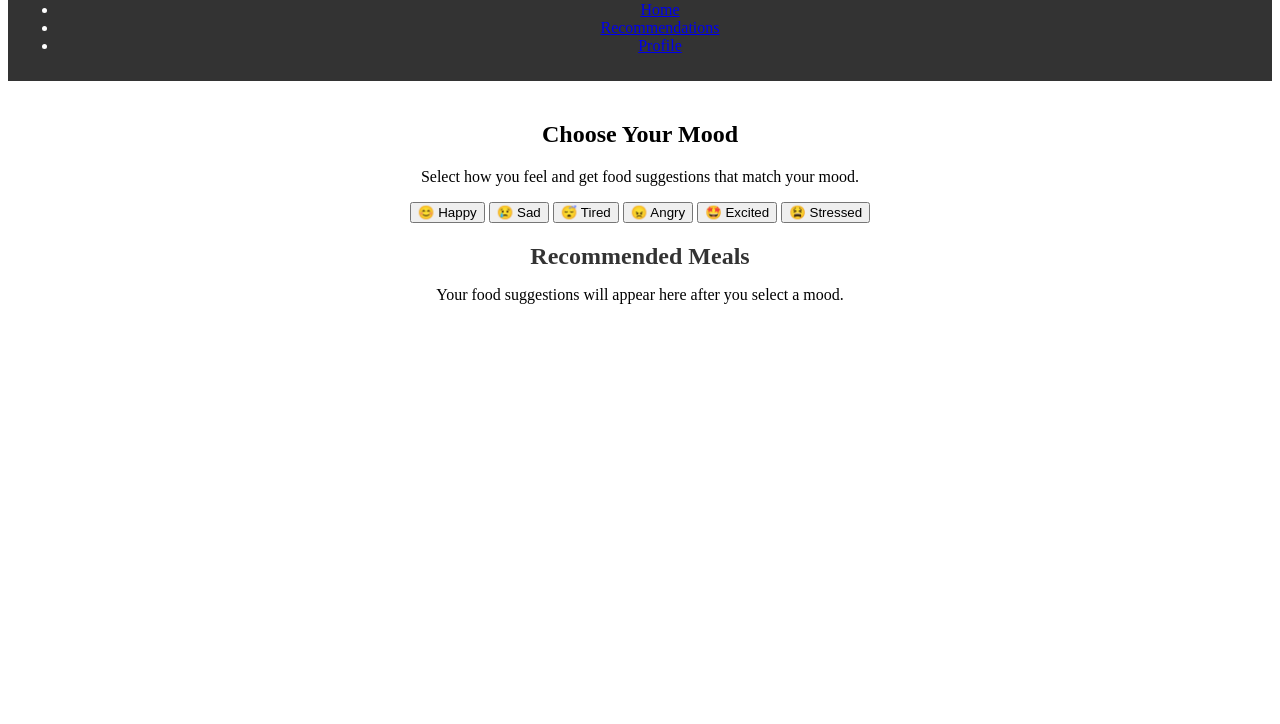
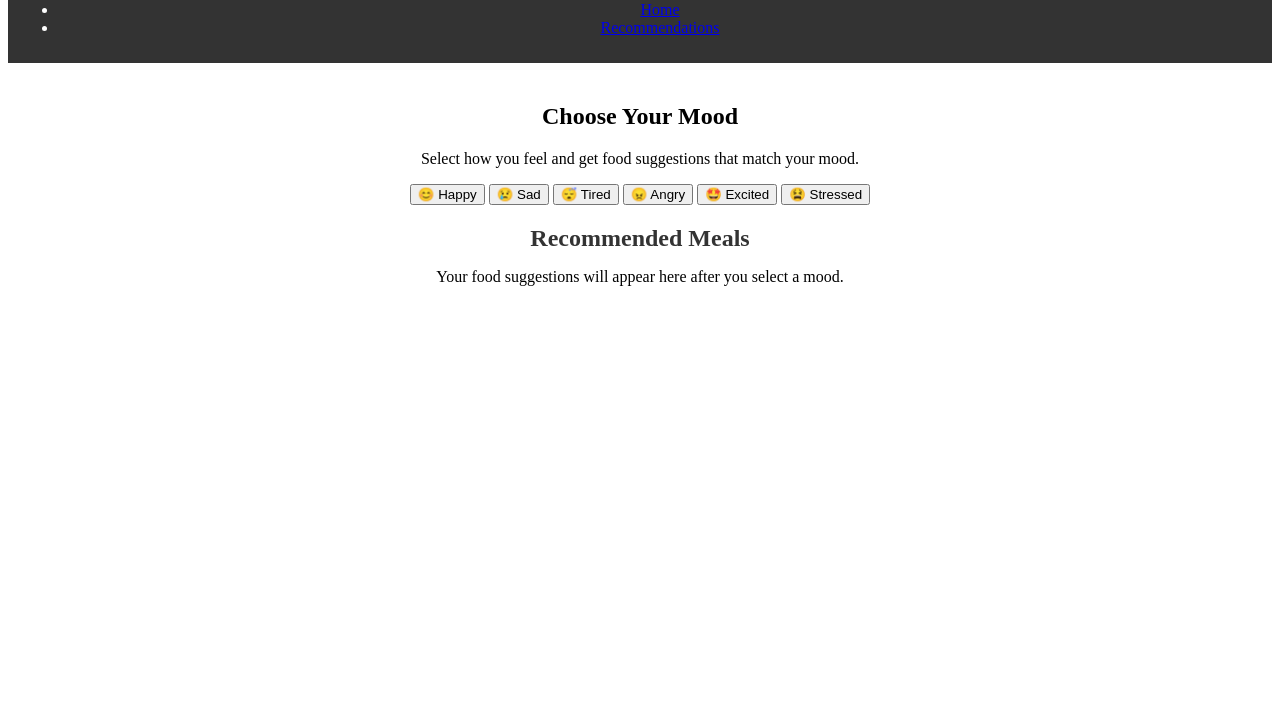
Before and after one commit to Madhumitha902/moodfood-web, a plain HTML site: page recommendations.html in a window 1280 px wide. Shown: the part 76-800 px from the top of the page. Drawn offline with Linux system fonts and the light colour scheme; sample sign-in values are in the browser's storage.

Commit message:
Refactor navigation links in recommendations.html

```diff
--- a/recommendations.html
+++ b/recommendations.html
@@ -11,11 +11,10 @@
   <header>
     <nav>
       <h1>MoodFood</h1>
-      <ul>
-        <li><a href="index.html">Home</a></li>
-        <li><a href="recommendations.html">Recommendations</a></li>
-        <li><a href="profile.html">Profile</a></li>
-      </ul>
+     <ul id="navLinks">
+  <li><a href="index.html">Home</a></li>
+  <li><a href="recommendations.html">Recommendations</a></li>
+</ul>
     </nav>
   </header>
 
```
